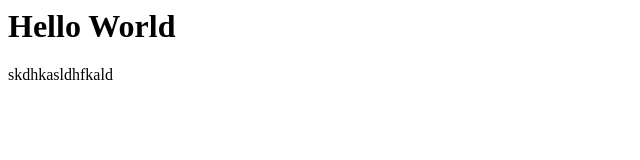
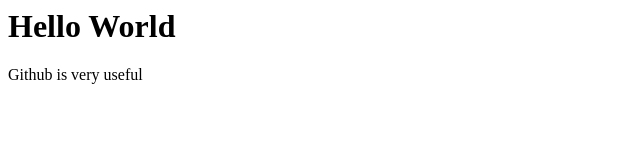
Before and after one commit to tyler-lee/tyler-lee.github.io, a plain HTML site: page index.html in a window 1280 px wide. Shown: the full height of the page, 0-640 px from the left. Drawn offline with Linux system fonts and the light colour scheme.

Commit message:
更新
在网页上进行编辑尝试

```diff
--- a/index.html
+++ b/index.html
@@ -1,6 +1,6 @@
 <html>
 	<body>
 		<h1> Hello World </h1>
-		<p> skdhkasldhfkald </p>
+		<p> Github is very useful </p>
 	</body>
 </html>
```
